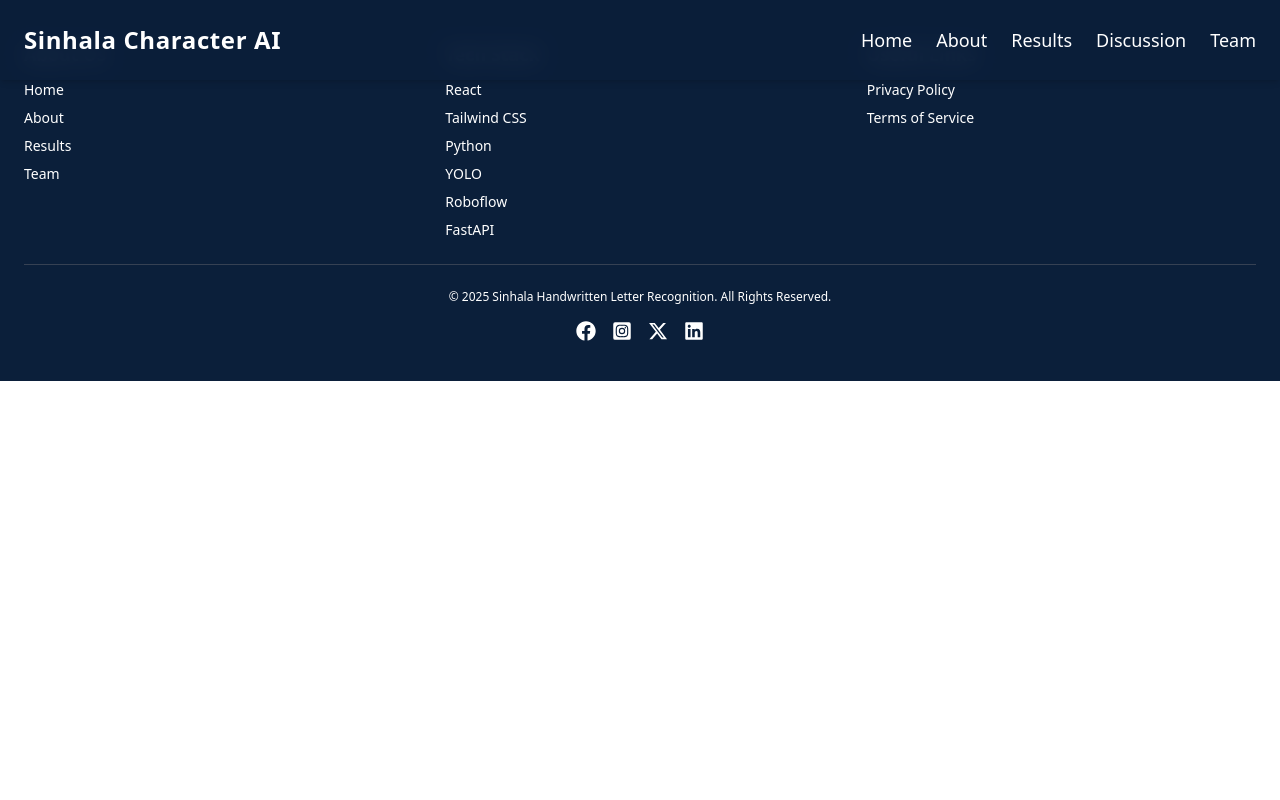
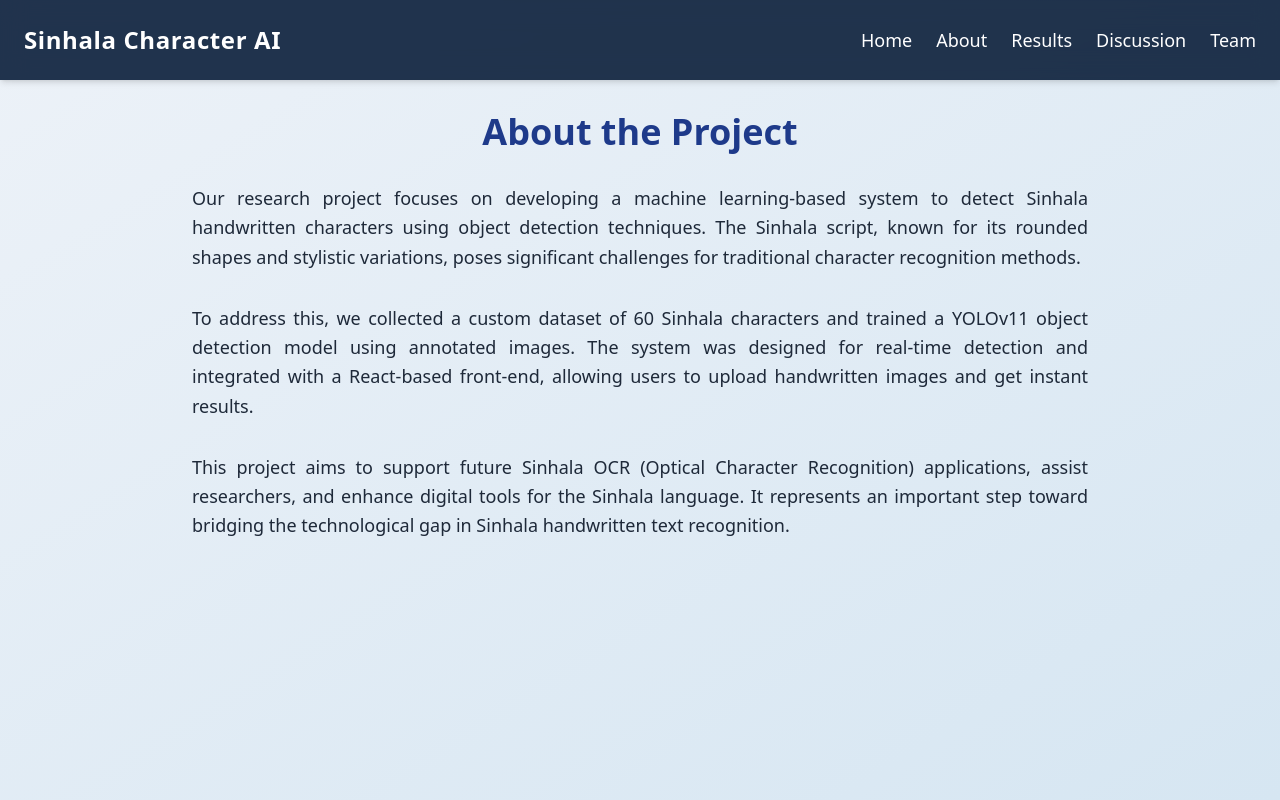
Before and after one commit to Hasintha-Darshana/Sinhala-handwritten, a React (Vite) app: page /about in a window 1280 px wide. Shown: the top 800 px of the page. Built offline with nearby package versions, Linux system fonts and the light colour scheme.

Commit message:
create about page

```diff
--- a/src/App.jsx
+++ b/src/App.jsx
@@ -2,6 +2,7 @@ import { BrowserRouter, Route, Routes } from "react-router-dom"
 import Header from "./components/header"
 import HomePage from "./pages/home"
 import Footer from "./components/footer"
+import AboutPage from "./pages/about"
 
 function App() {
 
@@ -11,8 +12,9 @@ function App() {
    <BrowserRouter>
       <div>
         <Header />
-          <Routes path = "/*">
-            <Route path ="/" element={<HomePage/>} />
+          <Routes path="/*">
+            <Route path="/" element={<HomePage />} />
+            <Route path="/about" element={<AboutPage />} />
           </Routes>
         <Footer />
       </div>
--- /dev/null
+++ b/src/pages/about.jsx
@@ -0,0 +1,31 @@
+export default function AboutPage() {
+  return (
+    <div className="w-full min-h-screen bg-gradient-to-br from-[#edf2f8] to-[#d6e6f2] px-6 pt-28 pb-12">
+      <div className="max-w-4xl mx-auto text-gray-800 space-y-8">
+        <h1 className="text-4xl font-bold text-center text-[#1e3a8a]">
+          About the Project
+        </h1>
+
+        <p className="text-lg leading-relaxed text-justify">
+          Our research project focuses on developing a machine learning-based system to detect
+          Sinhala handwritten characters using object detection techniques. The Sinhala script, known
+          for its rounded shapes and stylistic variations, poses significant challenges for traditional
+          character recognition methods.
+        </p>
+
+        <p className="text-lg leading-relaxed text-justify">
+          To address this, we collected a custom dataset of 60 Sinhala characters and trained a
+          YOLOv11 object detection model using annotated images. The system was designed for
+          real-time detection and integrated with a React-based front-end, allowing users to upload
+          handwritten images and get instant results.
+        </p>
+
+        <p className="text-lg leading-relaxed text-justify">
+          This project aims to support future Sinhala OCR (Optical Character Recognition) applications,
+          assist researchers, and enhance digital tools for the Sinhala language. It represents an
+          important step toward bridging the technological gap in Sinhala handwritten text recognition.
+        </p>
+      </div>
+    </div>
+  );
+}
```
